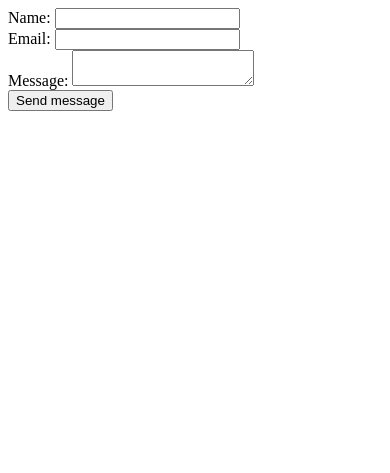
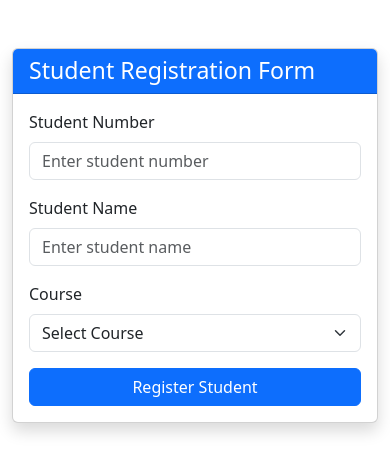
Before and after one commit to RobertKyleMalonzo/WEB-PROG, a PHP site: page / in a window 390 px wide. Shown: the top 473 px of the page. Run offline with PHP 8.4, Linux system fonts and the light colour scheme.

Commit message:
Add files via upload

```diff
--- a/index.php
+++ b/index.php
@@ -3,17 +3,115 @@
 <head>
     <meta charset="UTF-8">
     <meta name="viewport" content="width=device-width, initial-scale=1.0">
-    <title>Document</title>
+
+    <title>Student Registration</title>
+
+    <link
+        href="https://cdn.jsdelivr.net/npm/bootstrap@5.3.3/dist/css/bootstrap.min.css"
+        rel="stylesheet">
 </head>
+
 <body>
-    <form action="process.php" method="post">
-        <label for="">Name:</label>
-        <input type="text" name="fullname" id=""><br>
-        <label for="">Email:</label>
-        <input type="email" name="email" id=""><br>
-        <label for="">Message:</label>
-        <textarea name="message" id=""></textarea><br>
-        <input type="submit" value="Send message">
-    </form>
+<?php
+    if(isset($_GET["info"])){
+        echo $_GET["info"];
+    }
+?>
+
+<div class="container mt-5">
+
+    <div class="card shadow">
+
+        <div class="card-header bg-primary text-white">
+            <h3 class="mb-0">Student Registration Form</h3>
+        </div>
+
+        <div class="card-body">
+
+            <form method="POST" action="process_register.php">
+
+                <!-- Student Number -->
+                <div class="mb-3">
+                    <label for="student_number" class="form-label">
+                        Student Number
+                    </label>
+
+                    <input
+                        type="text"
+                        class="form-control"
+                        id="student_no"
+                        name="student_no"
+                        placeholder="Enter student number">
+                </div>
+
+                <!-- Name -->
+                <div class="row">
+
+                    <div class="col-md-4 mb-3">
+                        <label for="first_name" class="form-label">
+                            Student Name
+                        </label>
+
+                        <input
+                            type="text"
+                            class="form-control"
+                            id="student_name"
+                            name="student_name"
+                            placeholder="Enter student name">
+                    </div>
+
+                </div>
+
+                <!-- Course and Year Level -->
+                <div class="row">
+
+                    <div class="col-md-8 mb-3">
+
+                        <label for="course" class="form-label">
+                            Course
+                        </label>
+
+                        <select
+                            class="form-select"
+                            id="course"
+                            name="course">
+
+                            <option value="">Select Course</option>
+                            <option value="ACT">
+                                Associate in Computer Technology
+                            </option>
+
+                            <option value="CT">
+                                Computer Technology
+                            </option>
+
+                        </select>
+
+                    </div>
+
+
+
+                <!-- Submit Button -->
+                <div class="d-grid">
+
+                    <button
+                        type="submit"
+                        class="btn btn-primary"
+                        name="register">
+
+                        Register Student
+
+                    </button>
+
+                </div>
+
+            </form>
+
+        </div>
+
+    </div>
+
+</div>
+
 </body>
 </html>
```
Also changed, not shown: database/connection.php (added, +16 -0 lines), process_register.php (added, +32 -0 lines).
